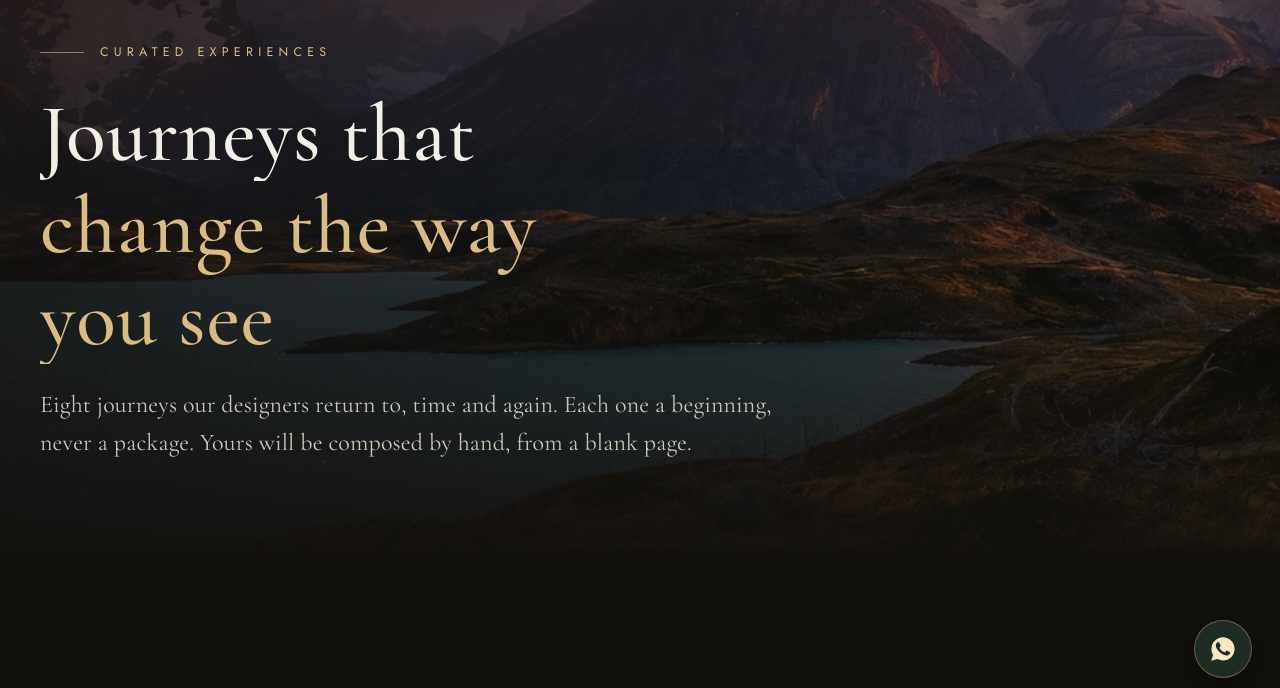
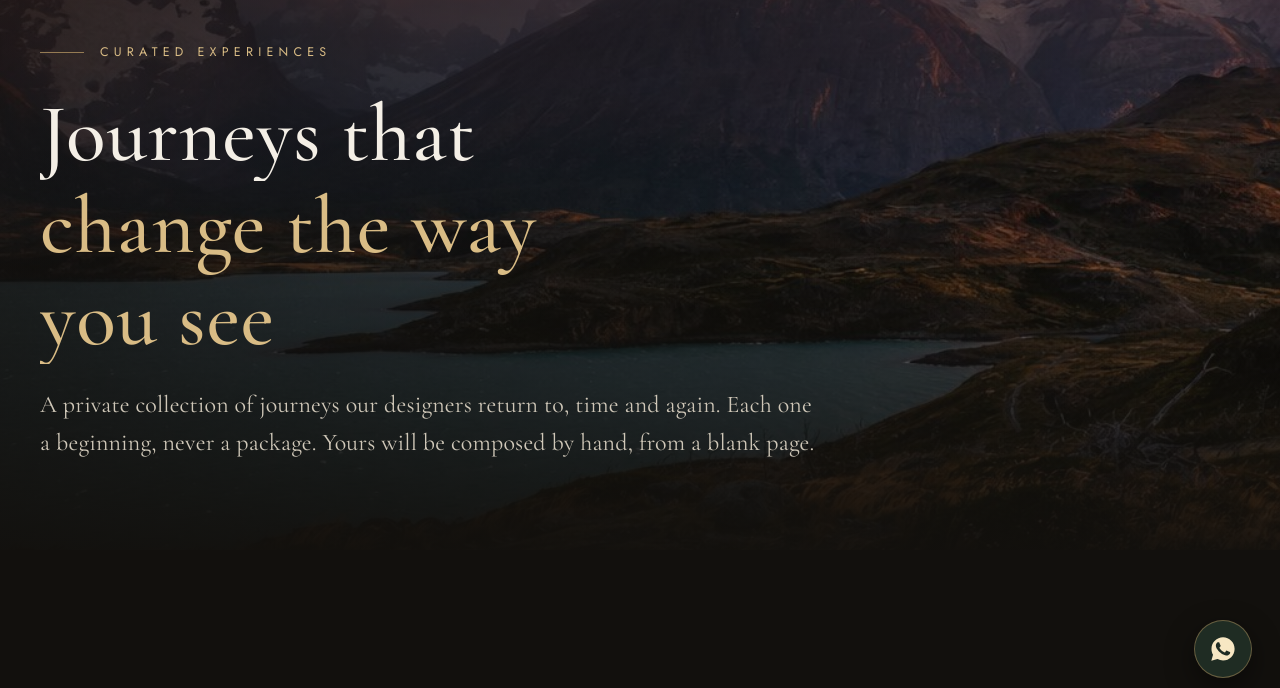
Before and after one commit to sol2k/website-og, a website: page experiences.html in a window 1280 px wide. Shown: the part 94-782 px from the top of the page. Drawn offline with nearby package versions, Linux system fonts and the light colour scheme.

Commit message:
copy: elevate experiences lede, drop journey count

```diff
--- a/experiences.html
+++ b/experiences.html
@@ -69,7 +69,7 @@
       <div class="wrap hero-anim">
         <p class="eyebrow fade-late">Curated Experiences</p>
         <h1><span class="line"><span>Journeys that </span></span><span class="line"><span class="gold">change the way you see</span></span></h1>
-        <p class="lede fade-late">Eight journeys our designers return to, time and again. Each one a beginning, never a package. Yours will be composed by hand, from a blank page.</p>
+        <p class="lede fade-late">A private collection of journeys our designers return to, time and again. Each one a beginning, never a package. Yours will be composed by hand, from a blank page.</p>
       </div>
     </section>
 
```
